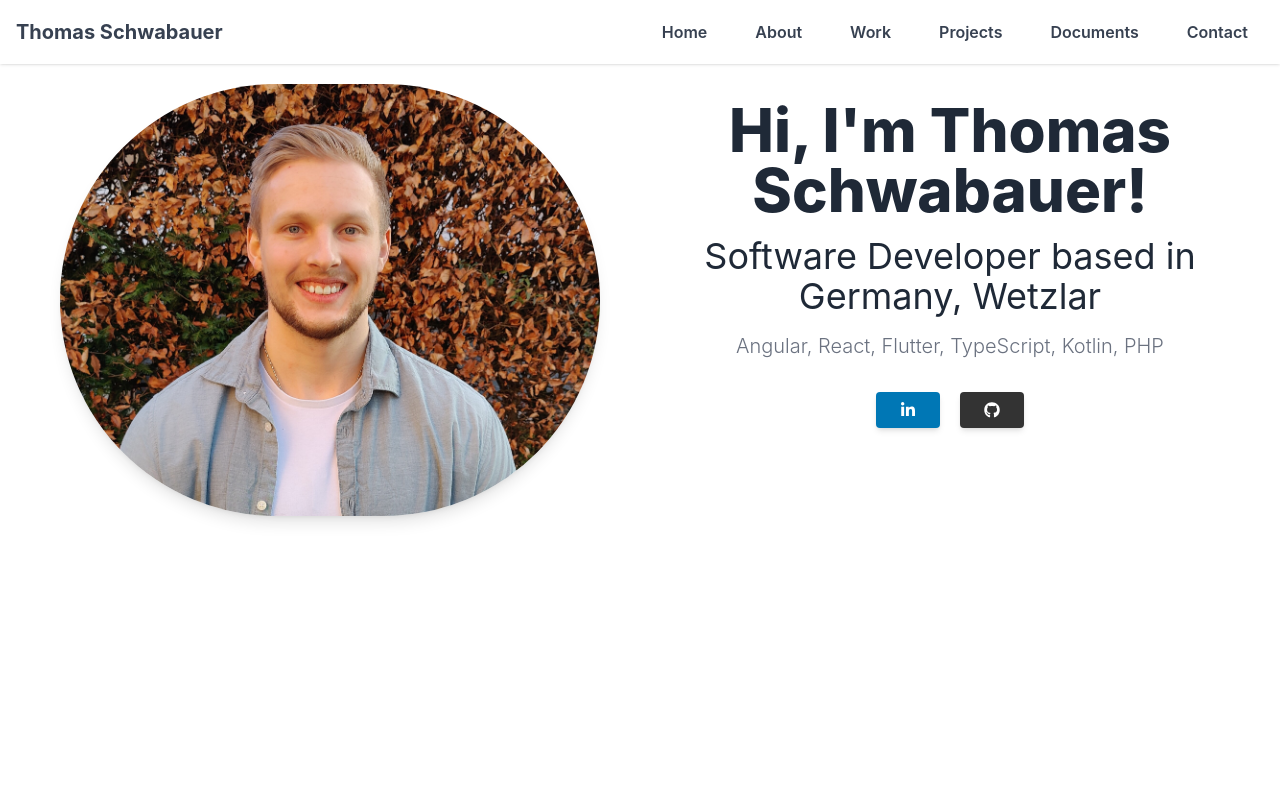
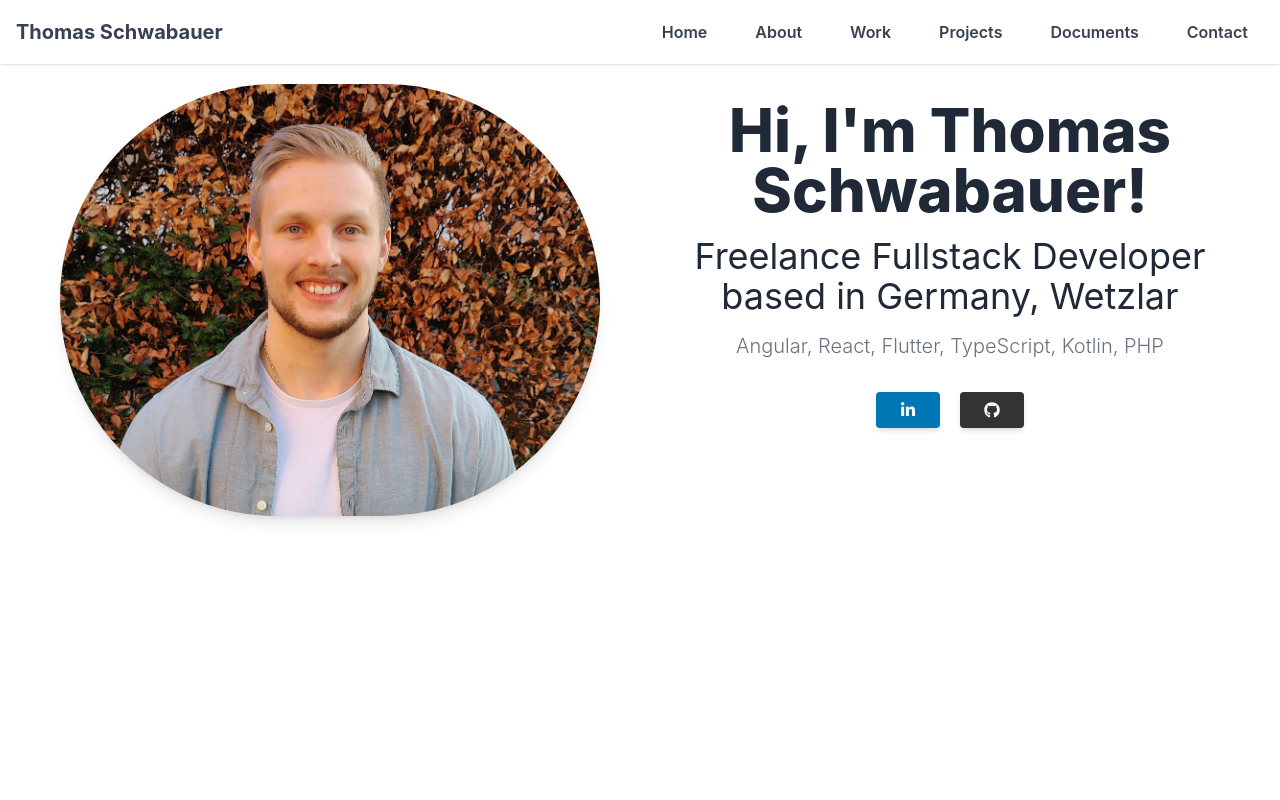
Before and after one commit to thenadev/my-profile, a React (Create React App) app: page / in a window 1280 px wide. Shown: the top 800 px of the page. Built offline with nearby package versions, Linux system fonts and the light colour scheme.

Commit message:
change title

```diff
--- a/src/pages/Landing.tsx
+++ b/src/pages/Landing.tsx
@@ -20,7 +20,7 @@ export default function Landing() {
                 Hi, I'm Thomas Schwabauer!
               </h1>
               <h2 className="mb-4 text-4xl leading-none md:text-4xl">
-                Software Developer based in Germany, Wetzlar
+                Freelance Fullstack Developer based in Germany, Wetzlar
               </h2>
               <p className="mb-6 font-light text-gray-500 lg:mb-8 md:text-lg lg:text-xl">
                 Angular, React, Flutter, TypeScript, Kotlin, PHP{" "}
```
